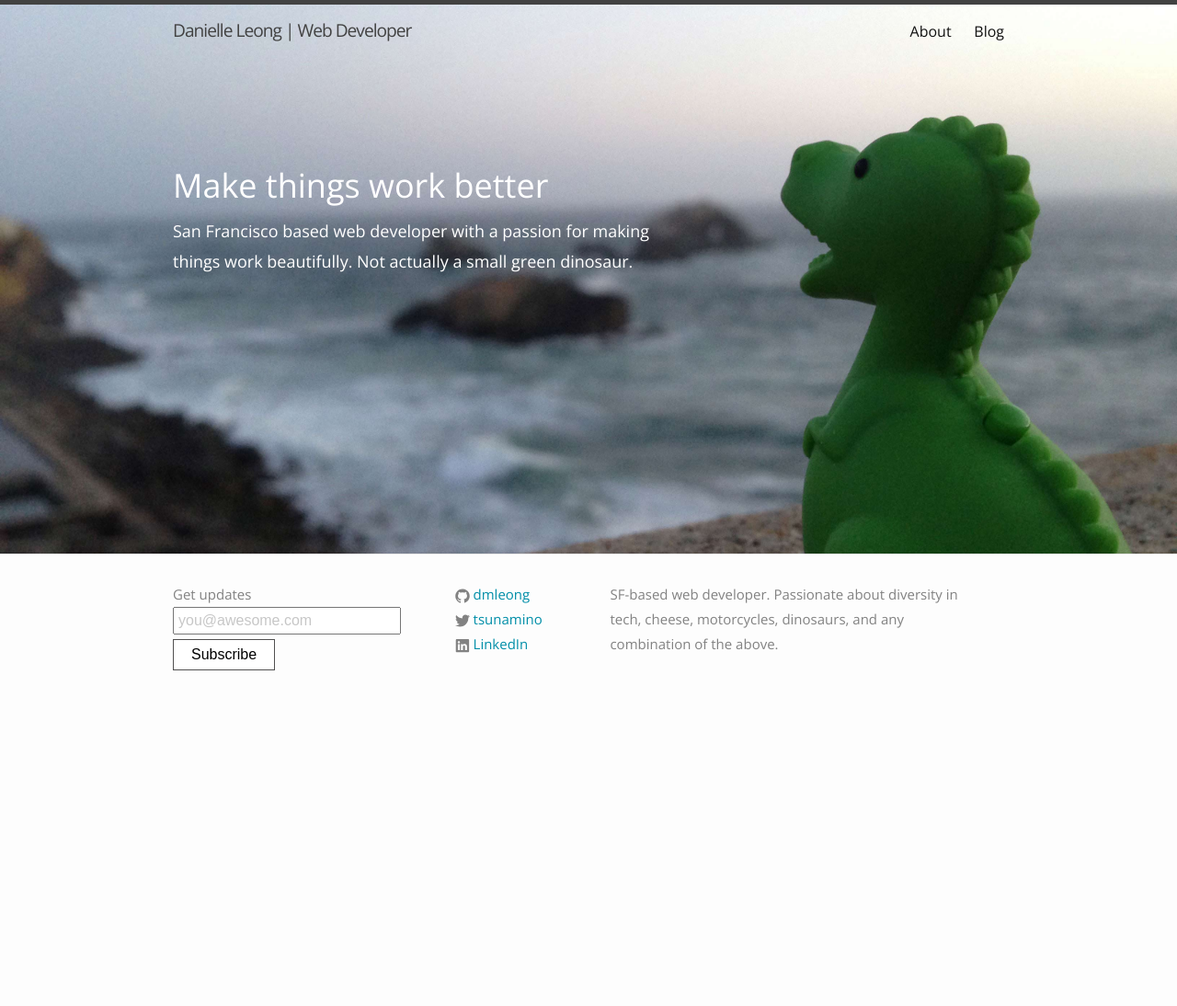
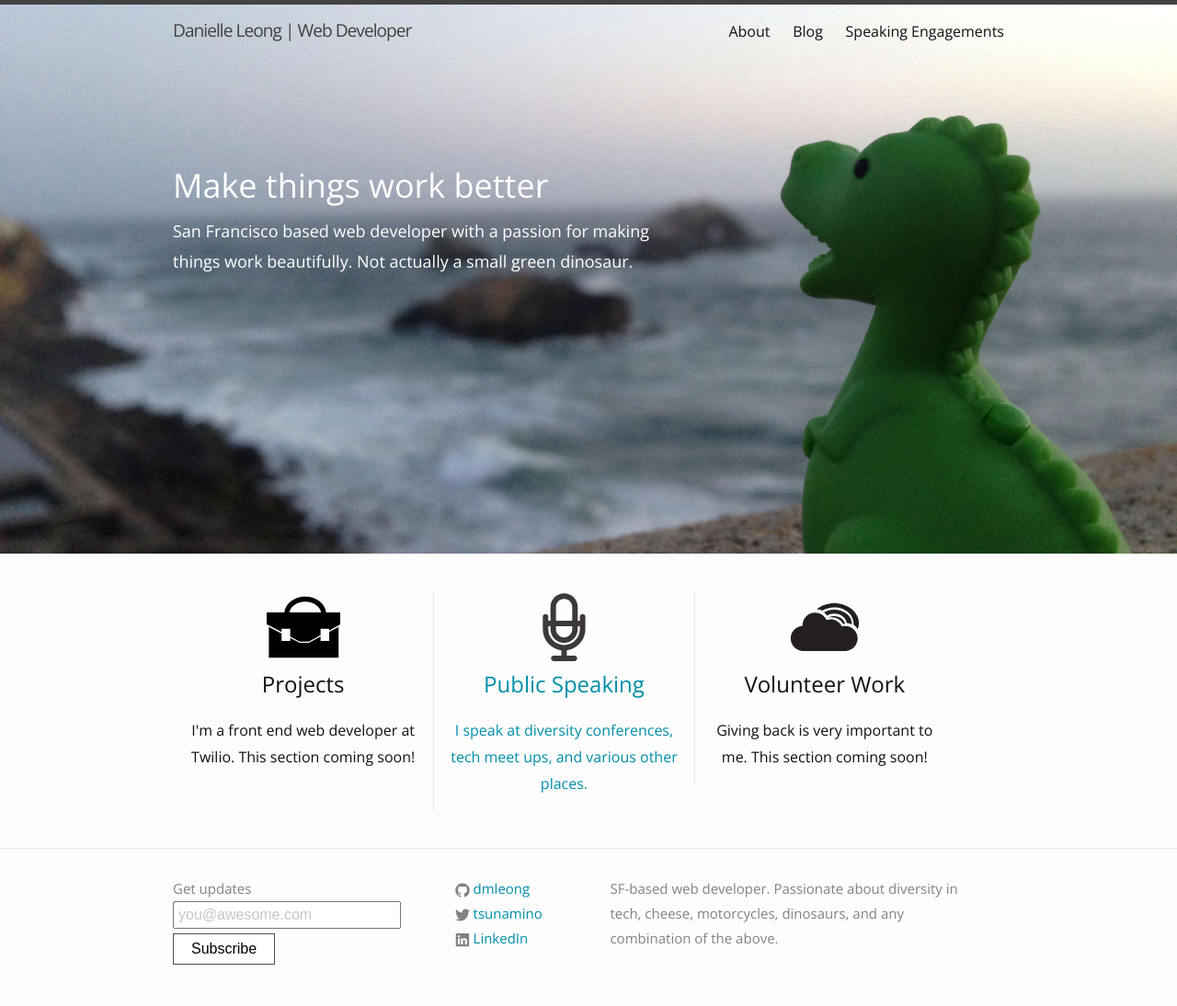
Before and after one commit to dmleong/dmleong.github.io, a Jekyll site: the page built from index.html, in a window 1280 px wide. Shown: the whole page at 92% size. Built offline with Jekyll 4.4.1, drawn with Linux system fonts in a browser that asks for light colours; the list of posts is cut into pages by our own code; before the commit the page ends 900 px from its top, so only the background shows below that.

Commit message:
New homepage section and adding speaking engagements

```diff
--- a/css/main.scss
+++ b/css/main.scss
@@ -123,10 +123,70 @@ html {
 	}
 }
 
+.col {
+	float: left;
+	margin-bottom: $spacing-unit / 2;
+	padding-left: $spacing-unit / 2;
+}
+
+.col-1-3 {
+	width: -webkit-calc(33% - (#{$spacing-unit} / 2));
+	width:         calc(33% - (#{$spacing-unit} / 2));
+}
+
+@media screen and (max-width: 600px) {
+	.col-1-3 {
+		width: 100%;
+		display: block;
+	}
+}
+
+
+#features {
+	text-align: center;
+
+	img {
+		width: 80px;
+		height: 80px;
+	}
+
+	.col-1-3 {
+		margin: 40px 0;
+		padding: 0 15px;
+		border-left: 1px solid $grey-color-light;
+		@include font-size(10);
+
+		&:first-child {
+			border-left: 0;
+		}
+	}
+
+}
+
+@media screen and (max-width: 600px) {
+	#features {
+
+		.col-1-3 {
+			border-left: 0;
+			@include font-size(10);
+		}
+
+	}
+}
+
+
+
 img {
 	margin: 0 auto;
 	text-align: center;
 	display: block;
+}
+
+.profile {
+	display: inline-block;
+	float: left;
+	width: 300px;
+	padding: 0 3% 0 0;
 }
 
 .post-image {
--- a/index.html
+++ b/index.html
@@ -11,4 +11,26 @@ layout: home
 			</div>
 		</div>
 	</div>
+	<div id="features">
+		<div class="wrapper ">
+				<div class="col  col-1-3">
+					<img src="/img/portfolio.svg"/>
+					<h2>Projects</h2>
+					<p>I'm a front end web developer at Twilio. This section coming soon! </p>
+				</div>
+				<div class="col col-1-3">
+					<a href="/public">
+						<img src="/img/microphone.svg"/>
+						<h2>Public Speaking</h2>
+						<p>I speak at diversity conferences, tech meet ups, and various other places.</p>
+					</a>
+				</div>
+				<div class="col col-1-3">
+					<img src="/img/rainbow.svg"/>
+					<h2>Volunteer Work</h2>
+					<p>Giving back is very important to me. This section coming soon!</p>
+				</div>
+			</div>
+
+		</div>
 </div>
```
Also changed, not shown: about.md (+4 -0 lines), speaking-engagements.md (added, +25 -0 lines), img/email21.svg (deleted), img/github17.svg (deleted), img/linkedin.svg (renamed from img/linkedin12.svg), img/microphone.svg (added), img/portfolio.svg (added), img/profile.jpg (added), img/rainbow.svg (added), img/social19.svg (deleted).
